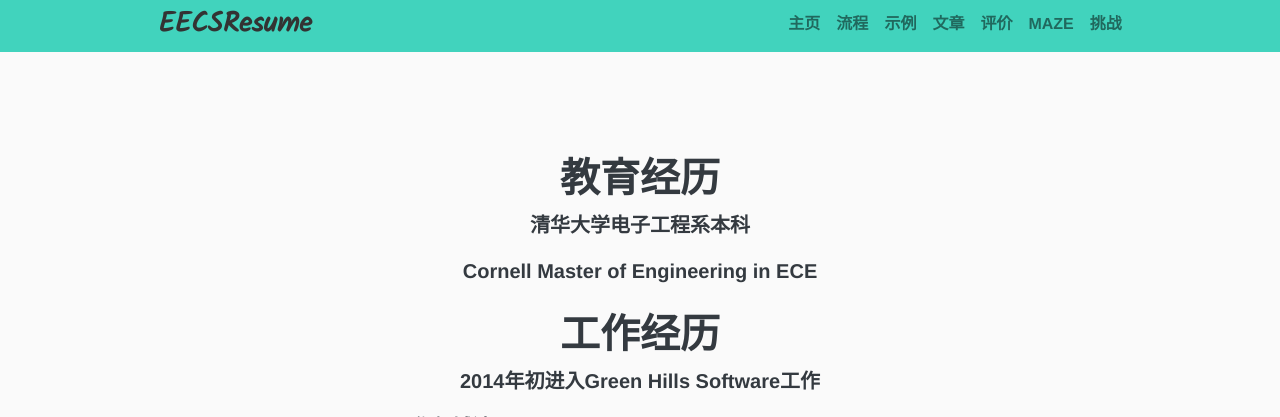
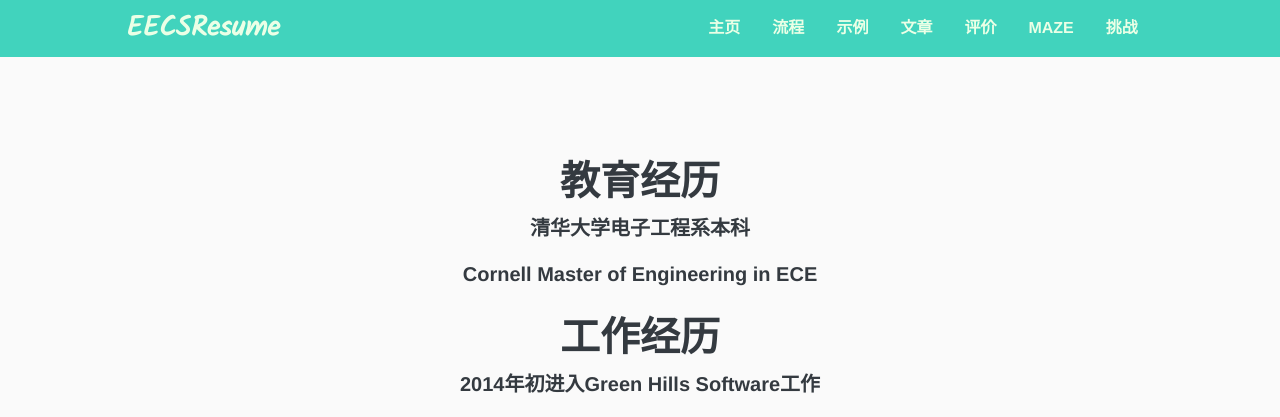
Before and after one commit to gaogaotiantian/eecsresume, a Flask app: page /about in a window 1280 px wide. Shown: the top 417 px of the page. Run offline with Flask 2, Linux system fonts and the light colour scheme; some libraries are stand-ins or nearby versions.

Commit message:
Update style

```diff
--- a/static/eecsresume.css
+++ b/static/eecsresume.css
@@ -59,36 +59,33 @@ body {
  * Header
  */
 .masthead {
-  margin-bottom: 2rem;
   background-color: #41d3bd;
 }
 
 .masthead-brand {
+  color: rgb(235, 255, 230);
+  padding-top: 0.25rem;
   margin-bottom: 0;
   padding-right: 10rem;
   font-family: 'Kalam', cursive;
 }
 
 .nav-masthead .nav-link {
-  padding: .25rem 0;
+  padding: 0.5rem 1rem;
   font-weight: 700;
-  color: rgba(0, 0, 0, .5);
+  color: rgb(235, 255, 230);
   background-color: transparent;
-  border-bottom: .25rem solid transparent;
+  border-bottom: .05rem solid transparent;
 }
 
 .nav-masthead .nav-link:hover,
 .nav-masthead .nav-link:focus {
-  border-bottom-color: rgba(0, 0, 0, .25);
-}
-
-.nav-masthead .nav-link + .nav-link {
-  margin-left: 1rem;
+  border-bottom-color: #ffffff;
 }
 
 .nav-masthead .active {
-  color: #222;
-  border-bottom-color: #000;
+  color: rgb(235, 255, 230);
+  border-bottom-color:rgb(235, 255, 230);
 }
 
 h1,h2,h3,h4,h5,.lead {
--- a/templates/navbar.html
+++ b/templates/navbar.html
@@ -1,4 +1,4 @@
-    <header class="masthead py-2 mb-auto d-flex justify-content-around">
+    <header class="masthead py-2 mb-auto d-flex justify-content-around mb-3">
       <a href="/"><h3 class="masthead-brand">EECSResume</h3></a>
       <nav class="nav nav-masthead justify-content-center">
         <a id="nav-home" class="nav-link" href="/">主页</a>
```
